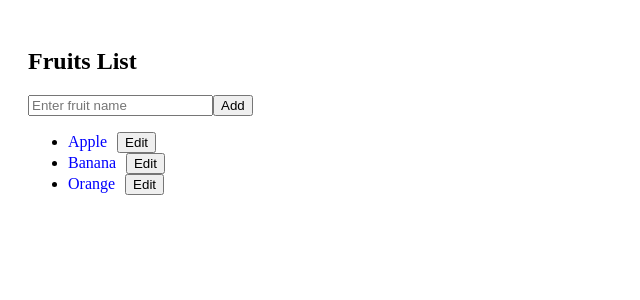
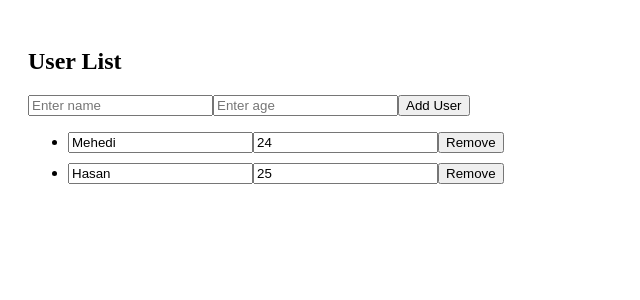
Before and after one commit to smmehedi4u/react, a React (Create React App) app: page / in a window 1280 px wide. Shown: the top 300 px of the page, without its empty margins (0-640 px from the left). Built offline with nearby package versions, Linux system fonts and the light colour scheme.

Commit message:
update array of objects

```diff
--- a/src/App.jsx
+++ b/src/App.jsx
@@ -13,6 +13,7 @@ import Button from "./button/Button.jsx";
 import Counter from "./update.jsx";
 import Object from "./Object.jsx";
 import Array from "./Array.jsx";
+import UpdateArray from "./UpdateArray.jsx";
 
 function App() {
   // const items = ["Milk", "Eggs", "Bread", "Butter"];
@@ -34,7 +35,8 @@ function App() {
        {/* <ColorPicker /> */}
       {/* <Counter /> */}
       {/* <Object /> */}
-      <Array />
+      {/* <Array /> */}
+      <UpdateArray />
     </>
   );
 }
--- /dev/null
+++ b/src/UpdateArray.jsx
@@ -0,0 +1,77 @@
+import React, { useState } from "react";
+
+function App() {
+  const [users, setUsers] = useState([
+    { id: 1, name: "Mehedi", age: 24 },
+    { id: 2, name: "Hasan", age: 25 },
+  ]);
+
+  const [newName, setNewName] = useState("");
+  const [newAge, setNewAge] = useState("");
+
+  // Add new user
+  const addUser = () => {
+    if (!newName || !newAge) return; // prevent empty
+    setUsers((prev) => [
+      ...prev,
+      { id: Date.now(), name: newName, age: Number(newAge) },
+    ]);
+    setNewName("");
+    setNewAge("");
+  };
+
+  // Update user name
+  const updateUser = (id, key, value) => {
+    setUsers((prev) =>
+      prev.map((user) =>
+        user.id === id ? { ...user, [key]: value } : user
+      )
+    );
+  };
+
+  // Remove user
+  const removeUser = (id) => {
+    setUsers((prev) => prev.filter((user) => user.id !== id));
+  };
+
+  return (
+    <div style={{ padding: "20px" }}>
+      <h2>User List</h2>
+
+      {/* Input for new user */}
+      <input
+        type="text"
+        placeholder="Enter name"
+        value={newName}
+        onChange={(e) => setNewName(e.target.value)}
+      />
+      <input
+        type="number"
+        placeholder="Enter age"
+        value={newAge}
+        onChange={(e) => setNewAge(e.target.value)}
+      />
+      <button onClick={addUser}>Add User</button>
+
+      <ul>
+        {users.map((user) => (
+          <li key={user.id} style={{ marginTop: "10px" }}>
+            <input
+              type="text"
+              value={user.name}
+              onChange={(e) => updateUser(user.id, "name", e.target.value)}
+            />
+            <input
+              type="number"
+              value={user.age}
+              onChange={(e) => updateUser(user.id, "age", e.target.value)}
+            />
+            <button onClick={() => removeUser(user.id)}>Remove</button>
+          </li>
+        ))}
+      </ul>
+    </div>
+  );
+}
+
+export default App;
```
